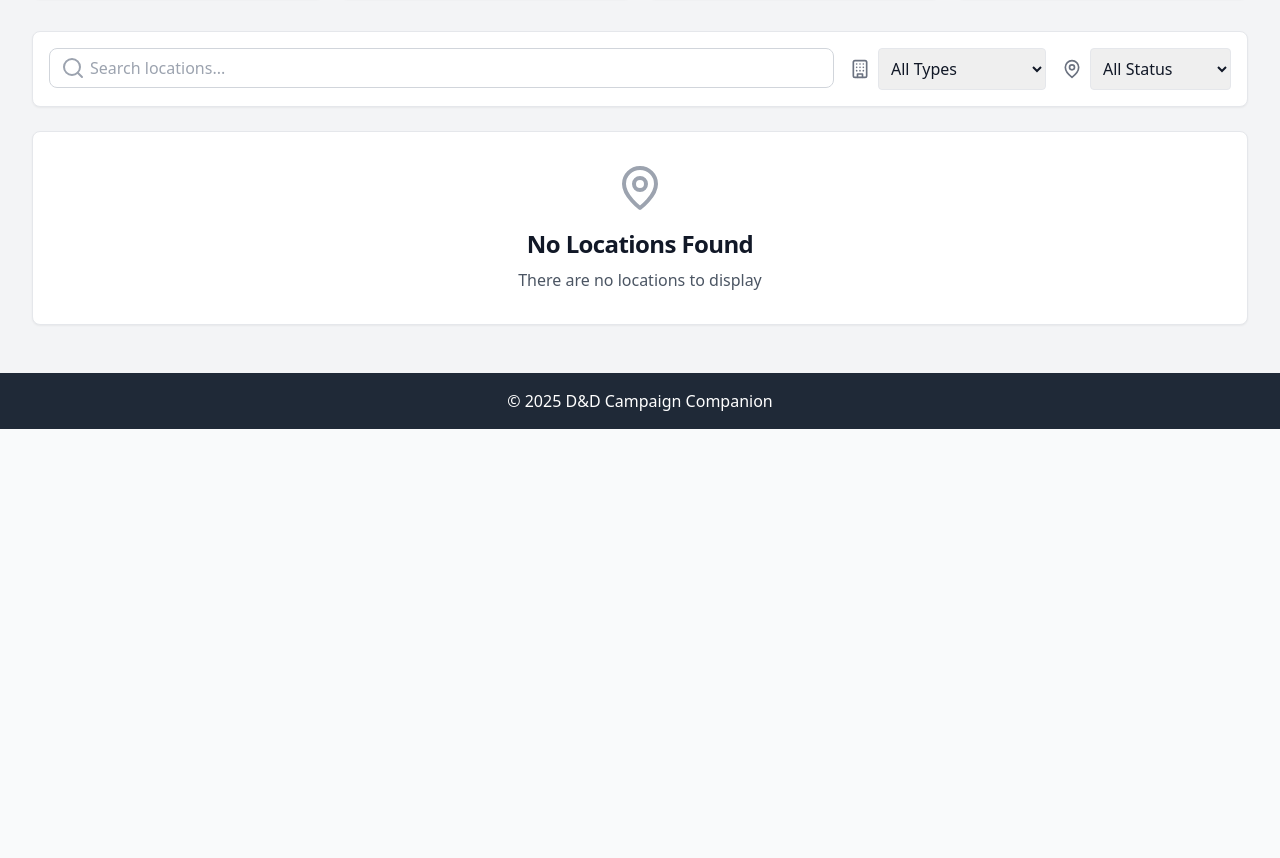
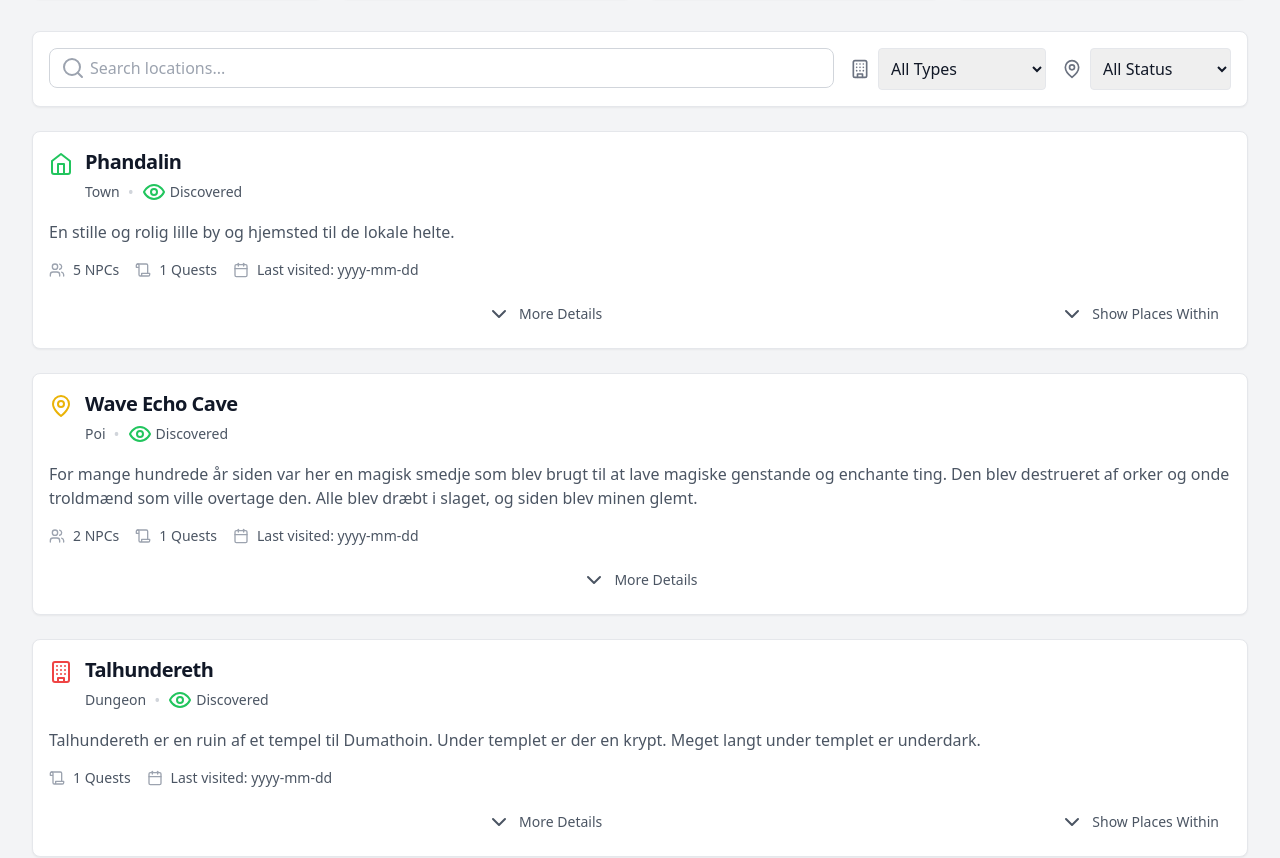
Before and after one commit to Haugenau20/DnDRecap, a React (Create React App) app: page /DnDRecap/locations in a window 1280 px wide. Shown: the part 406-1264 px from the top of the page. Before the commit the page ends 835 px from the top, so only its background shows below. Built offline with nearby package versions, Linux system fonts and the light colour scheme.

Commit message:
Debugging location filtering

```diff
--- a/src/components/features/locations/LocationDirectory.tsx
+++ b/src/components/features/locations/LocationDirectory.tsx
@@ -97,9 +97,18 @@ const LocationDirectory: React.FC<LocationDirectoryProps> = ({
         location.name.toLowerCase().includes(searchQuery.toLowerCase()) ||
         location.description.toLowerCase().includes(searchQuery.toLowerCase());
 
+        let typeMatch:boolean = true;
+        if (typeFilter !== 'all' && location.type !== typeFilter)
+        {
+          typeMatch = false;
+        }
+
+        let statusMatch:boolean = true;
+        if (statusFilter !== 'all' && location.status !== statusFilter)
+        {
+          statusMatch = false;
+        }
       // const typeMatch = typeFilter === 'all' || location.type === typeFilter;
-      const typeMatch = false;
-      const statusMatch = false;
 
       // const statusMatch = statusFilter === 'all' || location.status === statusFilter;
 
```
